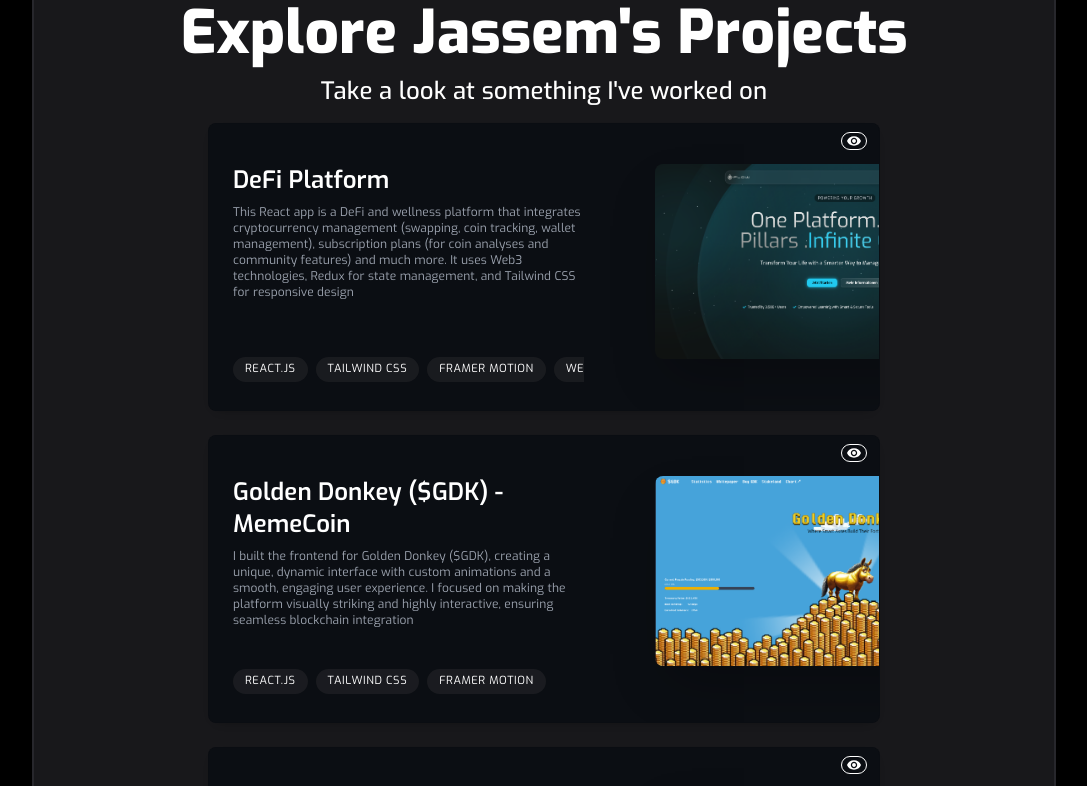
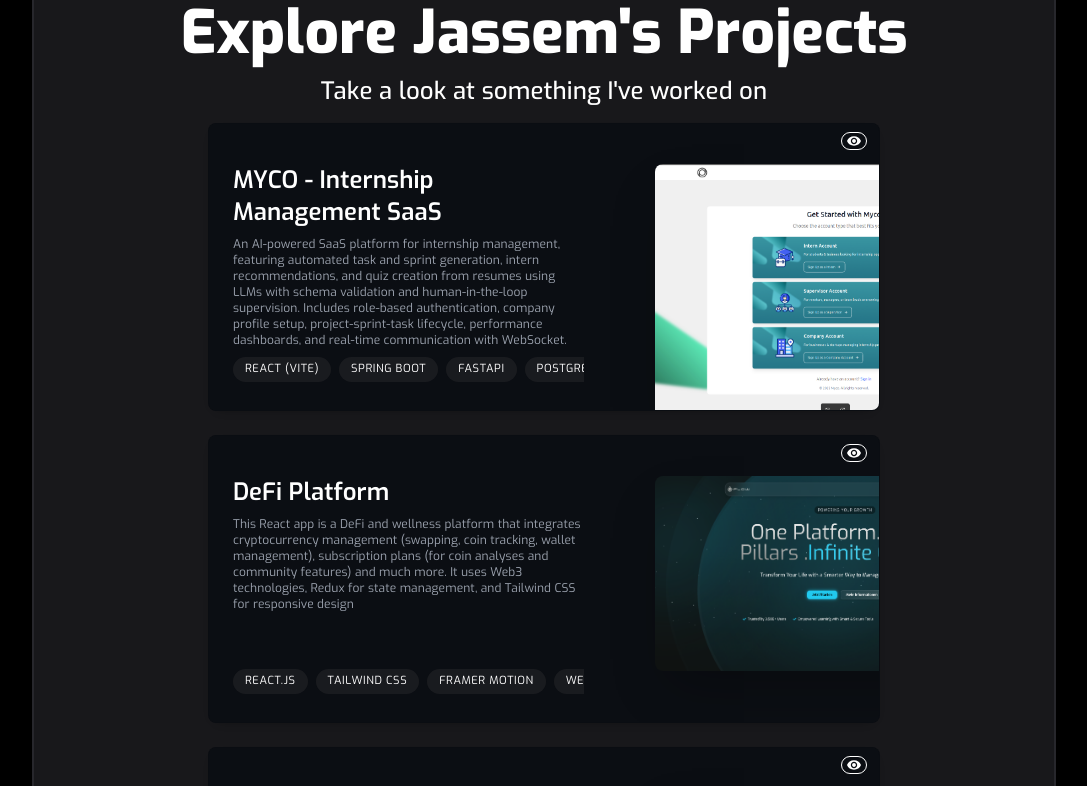
Before and after one commit to jassem-1/portfolio-new, a React (Vite) app: page / in a window 1280 px wide. Shown: the part 1000-1786 px from the top of the page, without its empty margins (96-1183 px from the left). Built offline with nearby package versions, Linux system fonts and the light colour scheme.

Commit message:
added myco

```diff
--- a/src/components/3-main/data.ts
+++ b/src/components/3-main/data.ts
@@ -15,6 +15,7 @@
 import donkey from "../../assets/images/golden-donkey.png";
 import esprit from "../../../src/assets/images/esprit.png";
 import flow from "../../../src/assets/images/flow.png";
+import myco from "../../../src/assets/images/myco.png";
 interface ProjectData {
   title: string;
   description: string;
@@ -25,6 +26,24 @@
 }
 
 export const projectsData: ProjectData[] = [
+  {
+    title: "MYCO - Internship Management SaaS",
+    description:
+      "An AI-powered SaaS platform for internship management, featuring automated task and sprint generation, intern recommendations, and quiz creation from resumes using LLMs with schema validation and human-in-the-loop supervision. Includes role-based authentication, company profile setup, project-sprint-task lifecycle, performance dashboards, and real-time communication with WebSocket.",
+    tags: [
+      "React (Vite)",
+      "Spring Boot",
+      "FastAPI",
+      "PostgreSQL",
+      "Redis",
+      "WebSockets",
+      "Firebase",
+      "Flyway",
+    ],
+    imageUrl: myco, // Using esprit image as a placeholder; replace with MYCO-specific image if available
+    videoUrl:
+      "https://res.cloudinary.com/dbhrjqj53/video/upload/v1758647651/DemoMyco_w4anqg.mp4", // Using esprit video as placeholder; replace with MYCO video if available
+  },
   {
     title: "DeFi Platform",
     description:
```
Also changed, not shown: src/assets/images/myco.png (added).
